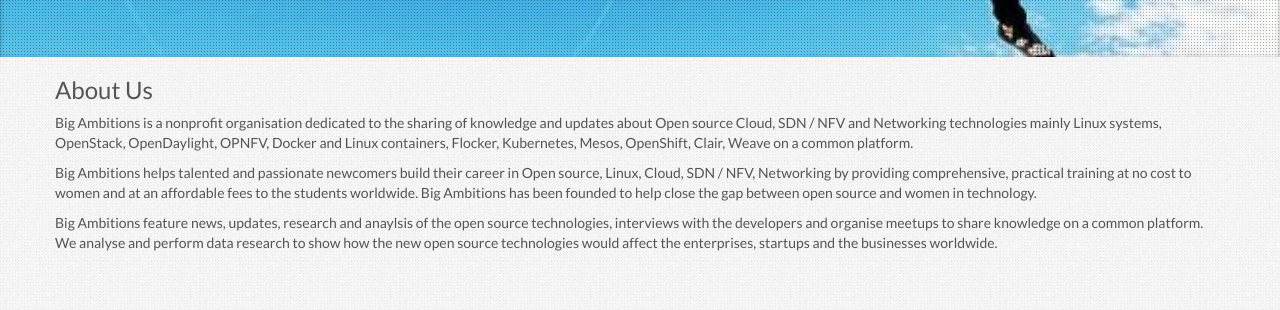
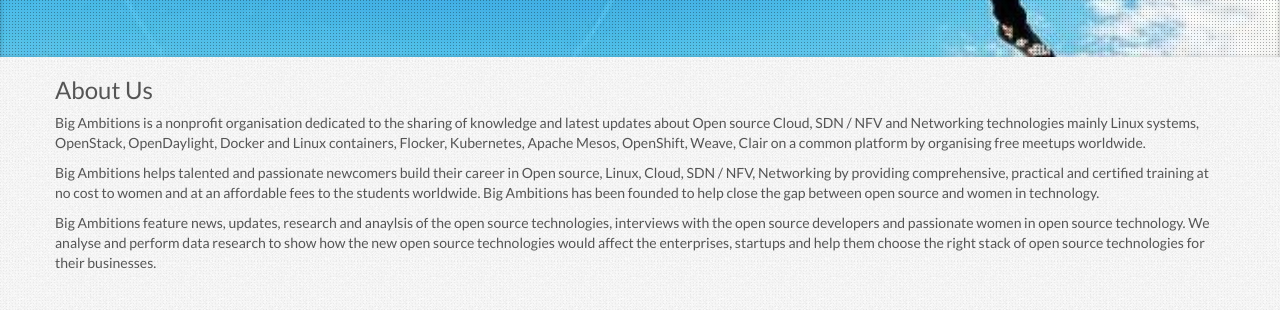
Before and after one commit to bigambitions/bigambitions.github.io, a plain HTML site: page index.html in a window 1280 px wide. Shown: the part 439-749 px from the top of the page. Drawn offline with Linux system fonts and the light colour scheme.

Commit message:
Changed the org intro content

```diff
--- a/index.html
+++ b/index.html
@@ -77,9 +77,9 @@
         <div class="container">
             <div class="row">
                     <h3><bold>About Us</bold></h3>
-                    <p>Big Ambitions is a nonprofit organisation dedicated to the sharing of knowledge and updates about Open source Cloud, SDN / NFV and Networking technologies mainly Linux systems, OpenStack, OpenDaylight, OPNFV, Docker and Linux containers, Flocker, Kubernetes, Mesos, OpenShift, Clair, Weave on a common platform.</p>
-                    <p>Big Ambitions helps talented and passionate newcomers build their career in Open source, Linux, Cloud, SDN / NFV, Networking by providing comprehensive, practical training at no cost to women and at an affordable fees to the students worldwide. Big Ambitions has been founded to help close the gap between open source and women in technology.</p>
-                    <p>Big Ambitions feature news, updates, research and anaylsis of the open source technologies, interviews with the developers and organise meetups to share knowledge on a common platform. We analyse and perform data research to show how the new open source technologies would affect the enterprises, startups and the businesses worldwide.</p>
+                    <p>Big Ambitions is a nonprofit organisation dedicated to the sharing of knowledge and latest updates about Open source Cloud, SDN / NFV and Networking technologies mainly Linux systems, OpenStack, OpenDaylight, Docker and Linux containers, Flocker, Kubernetes, Apache Mesos, OpenShift, Weave, Clair on a common platform by organising free meetups worldwide.</p>
+                    <p>Big Ambitions helps talented and passionate newcomers build their career in Open source, Linux, Cloud, SDN / NFV, Networking by providing comprehensive, practical and certified training at no cost to women and at an affordable fees to the students worldwide. Big Ambitions has been founded to help close the gap between open source and women in technology.</p>
+                    <p>Big Ambitions feature news, updates, research and anaylsis of the open source technologies, interviews with the open source developers and passionate women in open source technology. We analyse and perform data research to show how the new open source technologies would affect the enterprises, startups and help them choose the right stack of open source technologies for their businesses.</p>
             </div>
 
 
```
